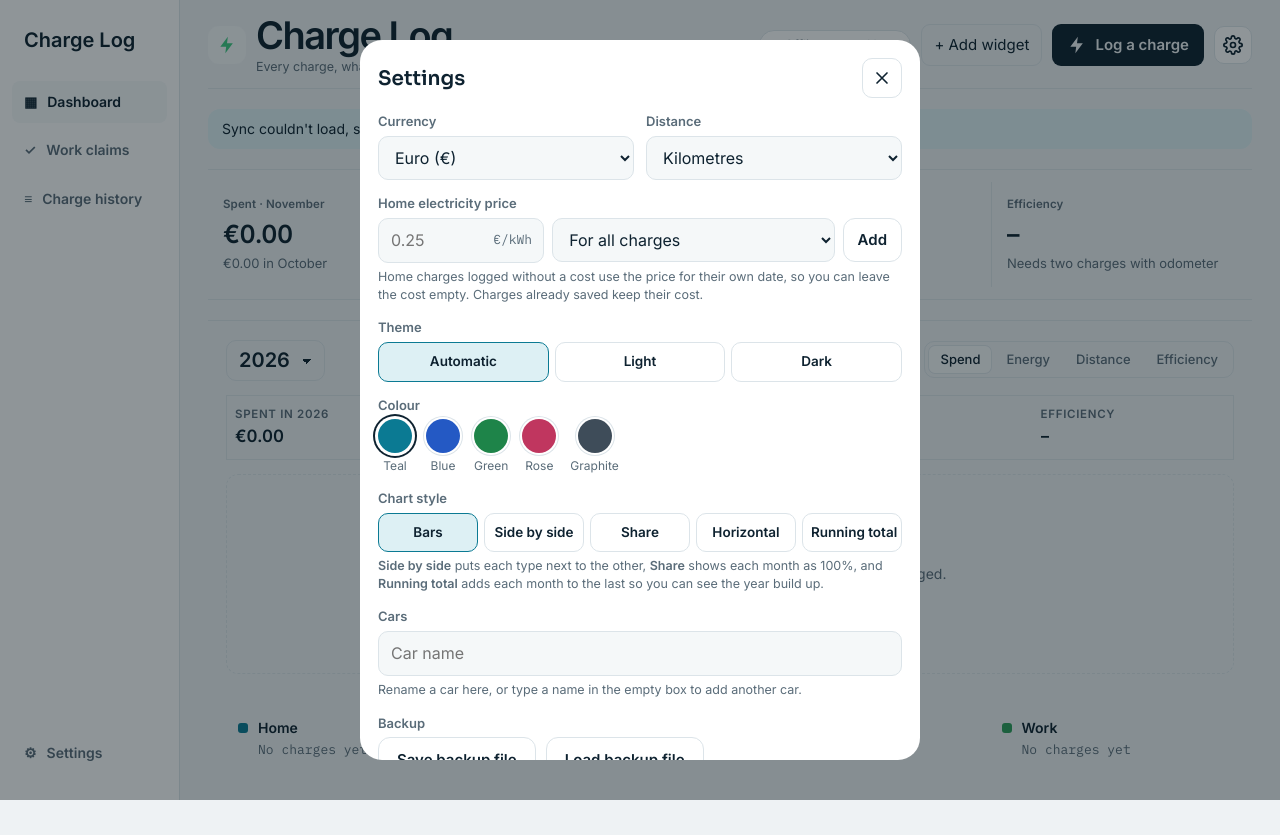
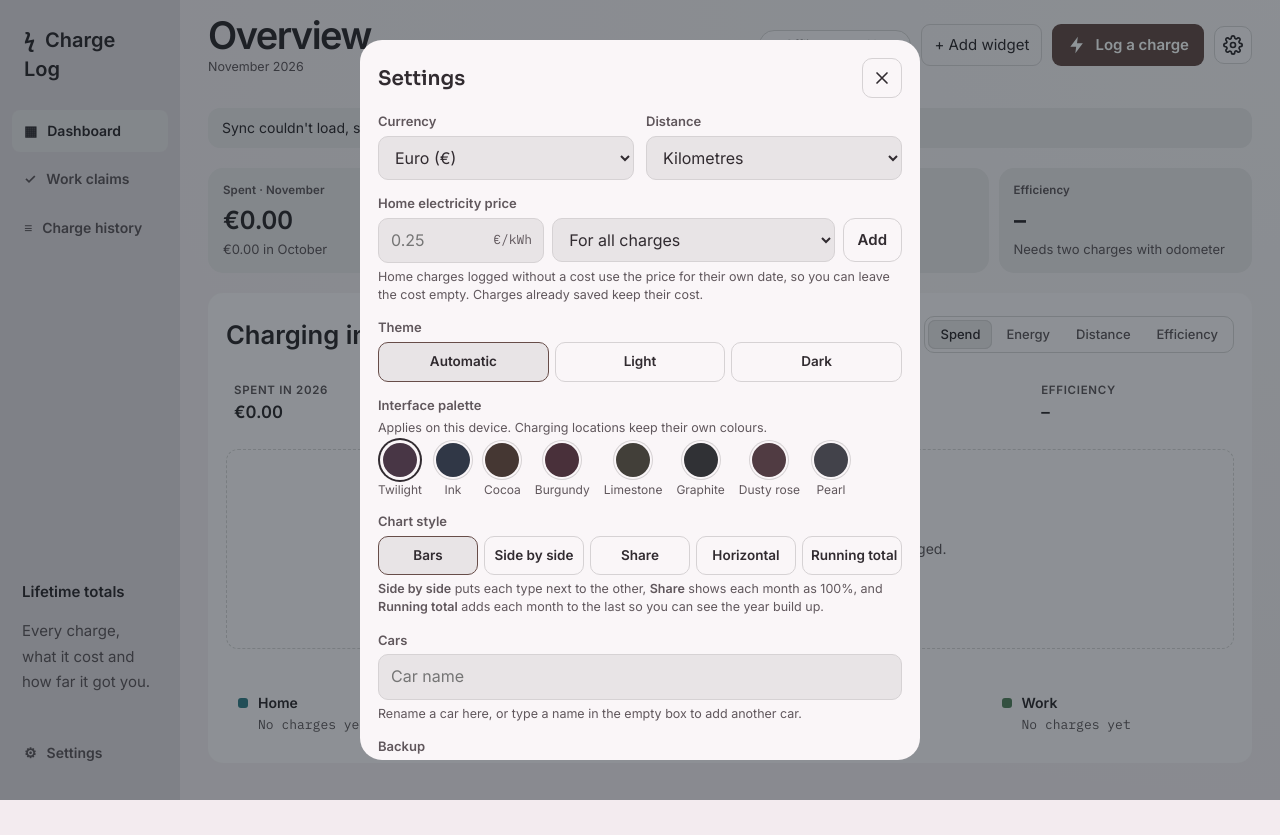
Before and after one commit to davitos223/charge-log, a plain HTML site: page docs/index.html in a window 1280 px wide. Both pictures are taken after a click on the button "Settings". Drawn offline with Linux system fonts and the light colour scheme.

Commit message:
Apply Twilight dashboard design and offer eight device colour palettes

```diff
--- a/docs/index.html
+++ b/docs/index.html
@@ -553,22 +553,66 @@ body[data-view="claims"]:has(#claimPanel[hidden]) #emptyClaims {display:block}
 body[data-view="claims"] #dashboard > #claimPanel {grid-column:1/-1;contain:none}
 body[data-view="claims"] #claimList {overflow:visible}
 @media(max-width:1279px){.side-nav{display:flex;justify-content:center;gap:6px;padding:8px}.side-nav strong,.side-nav button,.side-nav span{display:none}.side-nav a{padding:6px;color:var(--muted);text-decoration:none;font-size:14px}.side-nav a[aria-current]{color:var(--ink);border-bottom:2px solid currentColor}}
+:root[data-palette="plum"]{--night:#483645;--panel-night:#503c48;--day:#f3ebef}
+:root[data-palette="ink"]{--night:#303746;--panel-night:#3a4251;--day:#eaedf2}
+:root[data-palette="cocoa"]{--night:#453733;--panel-night:#50423b;--day:#f2eae6}
+:root[data-palette="wine"]{--night:#49303a;--panel-night:#543945;--day:#f5eaed}
+:root[data-palette="stone"]{--night:#423f39;--panel-night:#4d4943;--day:#f1eee7}
+:root[data-palette="graphite"]{--night:#303135;--panel-night:#3e4044;--day:#eeeef0}
+:root[data-palette="rose"]{--night:#503b42;--panel-night:#59464b;--day:#f4e9ec}
+:root[data-palette="pearl"]{--night:#42424a;--panel-night:#504e58;--day:#f4f1f3}
+:root[data-palette] {color-scheme:light}
+:root[data-palette][data-theme="dark"] {color-scheme:dark}
+@media(prefers-color-scheme:dark){:root[data-palette]:not([data-theme="light"]){color-scheme:dark}}
+html:root[data-palette][data-palette] {
+ --bg:light-dark(var(--day,#f3ebef),var(--night,#483645));
+ --surface:light-dark(color-mix(in srgb,var(--bg) 44%,white),var(--panel-night,#503c48));
+ --ink:light-dark(#312b30,#f9f1ed);--muted:light-dark(#60575c,#ddcfd4);
+ --surface-2:color-mix(in srgb,var(--surface) 91%,var(--ink));
+ --line:color-mix(in srgb,var(--surface) 82%,var(--ink));
+ --accent:light-dark(#674d49,#ebccba);--accent-ink:light-dark(#fff,#332a30);
+ --accent-soft:var(--surface-2);--feature-bg:var(--surface-2);
+ --home:light-dark(#397e88,#78b6bf);--public:light-dark(#806496,#bba4cd);
+ --fast:light-dark(#a96720,#e3b477);--work:light-dark(#58805e,#a3c09d);
+}
+body{background:radial-gradient(ellipse at top right,color-mix(in srgb,var(--surface) 65%,var(--bg)),transparent 65%),var(--bg)}
+.top,.stats{border:0}.top .mark{display:none}
+body:not([data-view="dashboard"]) #overviewDate{display:none}
+.side-nav {background:color-mix(in srgb,var(--bg) 92%,#211c22);border:0}
+.side-nav a[aria-current]{background:var(--surface-2)}
+.lifetime{margin-top:auto;padding:16px 10px;color:var(--ink)}
+.lifetime p{color:var(--muted);line-height:1.7}
+.side-nav button{margin-top:0}
+#dashboard .stats{padding:0;gap:10px}
+#dashboard .stats .tile,#dashboard .panel,#extraWidgets article{background:var(--surface);border:0;border-radius:15px;box-shadow:none}
+#dashboard .stats .tile{background:var(--surface-2)}
+.carbar{align-self:start;width:min(520px,100%);background:var(--surface);border:0}
+.top .fab{background:var(--accent);color:var(--accent-ink)}
+#chart .grid{stroke-dasharray:3 5;opacity:.65}
+.yearsum,.yearsum div,.leg{border:0;background:transparent}
+#chartTitle{display:flex;align-items:center;gap:4px;flex-wrap:wrap}
+#chartTitle .yearpick{font-size:inherit;padding-left:2px;border:0}
+.history-month summary{border-radius:8px;padding:12px;background:var(--surface-2)}
+@media(max-width:1279px){.lifetime{display:none}.side-nav{background:var(--bg)}}
+@media(max-width:650px){.chart-panel .panel-head{align-items:flex-start;flex-direction:column}}
+@media(max-width:1279px){body[data-view="dashboard"] #dashboard > .lifetime{display:block;margin-top:0}}
 </style>
 </head>
 <body>
 <nav class="side-nav" aria-label="Dashboard sections">
-<strong>Charge Log</strong>
+<strong>ϟ&nbsp; Charge Log</strong>
 <a href="#dashboard" aria-current="location"><span aria-hidden="true">▦</span> Dashboard</a>
 <a href="#claims" id="claimLink"><span aria-hidden="true">✓</span> Work claims</a>
 <a href="#charges"><span aria-hidden="true">≡</span> Charge history</a>
+<aside class="lifetime"><b>Lifetime totals</b><p id="subline"></p></aside>
 <button type="button" onclick="document.getElementById('settingsBtn').click()"><span aria-hidden="true">⚙</span> Settings</button>
 </nav>
 <div class="app" id="dashboard">
   <header class="top">
     <div class="mark" aria-hidden="true"><svg viewBox="0 0 24 24"><path d="M13 2 4 14h7l-1 8 9-12h-7z" fill="#3FCB82"/></svg></div>
     <div class="brand">
-      <h1>Charge Log</h1>
-      <p id="subline">Every charge, what it cost and how far it got you.</p>
+      <h1>Overview</h1>
+      <p id="overviewDate"></p>
     </div>
     <span class="sync" id="sync" hidden><i></i><span id="syncTxt"></span></span>
 <button type="button" class="widget-trigger" popovertarget="widgetPicker">+ Add widget</button>
@@ -589,7 +633,7 @@ body[data-view="claims"] #claimList {overflow:visible}
 
   <section class="panel chart-panel" aria-labelledby="chartTitle">
     <div class="panel-head">
-      <h2 id="chartTitle"><select id="yearPick" class="yearpick" aria-label="Year"></select></h2>
+      <h2 id="chartTitle"><span>Charging in </span><select id="yearPick" class="yearpick" aria-label="Year"></select></h2>
       <div class="seg-mini" role="group" aria-label="Chart shows">
         <button type="button" id="m-cost" aria-pressed="true">Spend</button>
         <button type="button" id="m-kwh" aria-pressed="false">Energy</button>
@@ -700,15 +744,14 @@ body[data-view="claims"] #claimList {overflow:visible}
         <label><input type="radio" name="theme" value="dark" id="th-dark"><span>Dark</span></label>
       </div>
     </div>
-    <div class="fld"><span>Colour</span>
-      <div class="swatches" role="radiogroup" aria-label="Colour">
-        <label title="Teal"><input type="radio" name="accent" value="teal" id="ac-teal"><span style="background:#0B7A93"></span><em>Teal</em></label>
-        <label title="Blue"><input type="radio" name="accent" value="blue" id="ac-blue"><span style="background:#2459C4"></span><em>Blue</em></label>
-        <label title="Green"><input type="radio" name="accent" value="green" id="ac-green"><span style="background:#1E8449"></span><em>Green</em></label>
-        <label title="Rose"><input type="radio" name="accent" value="rose" id="ac-rose"><span style="background:#C0365F"></span><em>Rose</em></label>
-        <label title="Graphite"><input type="radio" name="accent" value="graphite" id="ac-graphite"><span style="background:#3E4C59"></span><em>Graphite</em></label>
-      </div>
-    </div>
+    <div class="fld"><span>Interface palette</span><p class="hint">Applies on this device. Charging locations keep their own colours.</p><div class="swatches" role="radiogroup" aria-label="Interface palette"><label><input type="radio" name="palette" value="plum"><span style="background:#483645"></span><em>Twilight</em></label>
+<label><input type="radio" name="palette" value="ink"><span style="background:#303746"></span><em>Ink</em></label>
+<label><input type="radio" name="palette" value="cocoa"><span style="background:#453733"></span><em>Cocoa</em></label>
+<label><input type="radio" name="palette" value="wine"><span style="background:#49303a"></span><em>Burgundy</em></label>
+<label><input type="radio" name="palette" value="stone"><span style="background:#423f39"></span><em>Limestone</em></label>
+<label><input type="radio" name="palette" value="graphite"><span style="background:#303135"></span><em>Graphite</em></label>
+<label><input type="radio" name="palette" value="rose"><span style="background:#503b42"></span><em>Dusty rose</em></label>
+<label><input type="radio" name="palette" value="pearl"><span style="background:#42424a"></span><em>Pearl</em></label></div></div>
     <div class="fld"><span>Chart style</span>
       <div class="opts five" role="radiogroup" aria-label="Chart style">
         <label><input type="radio" name="chartStyle" value="bars" id="cs-bars"><span>Bars</span></label>
@@ -781,6 +824,9 @@ const APP_VERSION = "20261121a";   // keep in step with the ?v= on config.js and
 const DEFAULTS = { currency: "EUR", unit: "km", homePrice: null, homePrices: null, theme: "auto", accent: "teal", chartStyle: "bars" };
 // apply the last theme/colour straight away so the page doesn't flash before settings load
 // last theme/colour, so the page doesn't flash before settings load
+let devicePalette = "plum";
+try { devicePalette = localStorage.getItem("chargelog.palette") || "plum"; } catch {}
+document.documentElement.dataset.palette = devicePalette;
 const LOOK_KEY = "chargelog.look";
 function savedLook() { try { const l = JSON.parse(localStorage.getItem(LOOK_KEY) || "{}"); const o = {}; for (const k of ["theme", "accent", "chartStyle"]) if (typeof l[k] === "string") o[k] = l[k]; return o; } catch { return {}; } }
 let rawSettings = {};   // settings exactly as stored in the shared list
@@ -931,10 +977,18 @@ function renderWidgets() {
   }
   box.hidden = !box.childElementCount;
 }
+const wideScreen = matchMedia("(min-width:1280px)");
+function placeLifetimeTotals() {
+  const totals = document.querySelector(".lifetime");
+  if (wideScreen.matches) document.querySelector(".side-nav button").before(totals);
+  else document.querySelector("#dashboard").append(totals);
+}
+wideScreen.addEventListener("change",placeLifetimeTotals);
+placeLifetimeTotals();
 function syncNav() {
   const view = {"#claims":"claims","#charges":"charges"}[location.hash] || "dashboard";
   document.body.dataset.view = view;
-  document.querySelector(".brand h1").textContent = {dashboard:"Charge Log",claims:"Work claims",charges:"Charge history"}[view];
+  document.querySelector(".brand h1").textContent = {dashboard:"Overview",claims:"Work claims",charges:"Charge history"}[view];
   document.querySelectorAll(".side-nav a").forEach(a => {
     if (a.hash === (location.hash || "#dashboard")) a.setAttribute("aria-current","location");
     else a.removeAttribute("aria-current");
@@ -980,6 +1034,7 @@ function renderCarBar() {
 function renderHeader() {
   const list = vc();
   const s = sums(list); const dist = byCar(list).reduce((a, g) => { const w = byOdo(g); return a + (w.length > 1 ? w[w.length - 1].odo - w[0].odo : 0); }, 0);
+  $("#overviewDate").textContent = monthName(ym(todayISO()));
   const span = dist;
   $("#subline").textContent = list.length
     ? `${nf(s.n)} charge${s.n === 1 ? "" : "s"} · ${nf(s.kwh)} kWh` + (span ? ` · ${nf(span)} ${distU()} logged` : "")
@@ -1506,7 +1561,7 @@ let lastFocus = null;
 function openSheet(id) { lastFocus = document.activeElement; $(id).hidden = false; }
 function closeSheet(id) {
   $(id).hidden = true; if (lastFocus && lastFocus.focus) lastFocus.focus();
-  if (id === "#setScrim") { previewStyle = null; applyAppearance(); renderChart(); }   // undo any unsaved preview
+  if (id === "#setScrim") { previewStyle = null; document.documentElement.dataset.palette = devicePalette; applyAppearance(); renderChart(); }   // undo any unsaved preview
 }
 document.querySelectorAll(".scrim").forEach(s => {
   s.addEventListener("click", e => { if (e.target === s || e.target.closest("[data-close]")) closeSheet("#" + s.id); });
@@ -1637,18 +1692,19 @@ function openSettings() {
   $("#carNames").innerHTML = [...cars(), { id: "", name: "" }].map((c, i) =>
     `<input type="text" id="car-${i}" data-id="${esc(c.id)}" value="${esc(c.name)}" placeholder="${c.id ? "" : cars().length ? "Add another car" : "Car name"}" autocomplete="off">`).join("");
   $("#carNames").querySelectorAll("input").forEach(i => i.className = "");
-  for (const [name, val] of [["theme", settings.theme], ["accent", settings.accent], ["chartStyle", chartStyleNow(settings.chartStyle)]]) {
+  for (const [name, val] of [["theme", settings.theme], ["palette", devicePalette], ["chartStyle", chartStyleNow(settings.chartStyle)]]) {
     const r = document.querySelector(`input[name="${name}"][value="${val}"]`) || document.querySelector(`input[name="${name}"]`); r.checked = true;
   }
   openSheet("#setScrim");
 }
 const appearanceFromForm = () => ({
   theme: (document.querySelector('input[name="theme"]:checked') || {}).value || "auto",
-  accent: (document.querySelector('input[name="accent"]:checked') || {}).value || "teal",
+  accent: settings.accent,
   chartStyle: (document.querySelector('input[name="chartStyle"]:checked') || {}).value || "bars",
 });
 // Theme, colour and chart style preview straight away; closing Settings without saving puts them back.
 $("#setForm").addEventListener("change", e => {
+  if (e.target.name === "palette") document.documentElement.dataset.palette = e.target.value;
   if (["theme", "accent", "chartStyle"].includes(e.target.name)) { const a = appearanceFromForm(); previewStyle = a.chartStyle; applyAppearance(a); renderChart(); }
 });
 function applyAppearance(a = settings) {
@@ -1707,6 +1763,8 @@ $("#setForm").addEventListener("submit", async e => {
     homePrice: homePriceOn(todayISO(), rateDraft),  // kept for older copies of the app
     cars: readCars() };
   if (me) part.people = { [me]: $("#s-name").value.trim().slice(0, 30) || emailName(myEmail) };
+  devicePalette = document.querySelector('input[name="palette"]:checked').value;
+  try { localStorage.setItem("chargelog.palette",devicePalette); } catch {}
   Object.assign(part, appearanceFromForm());       // theme, colour and chart style
   run(() => mergeSettings(part), "Settings didn't save");
   rawSettings = { ...rawSettings, ...part, people: { ...(rawSettings.people || {}), ...(part.people || {}) } };
```
